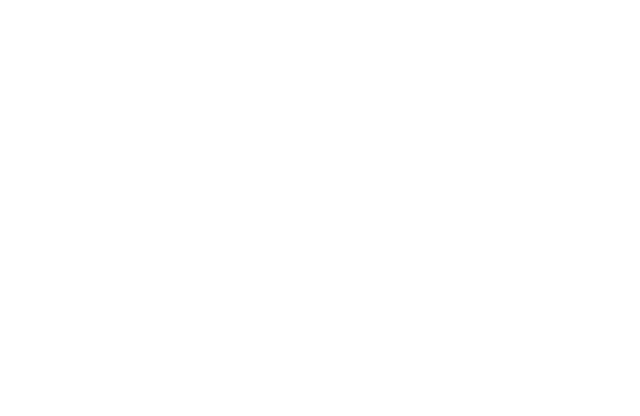
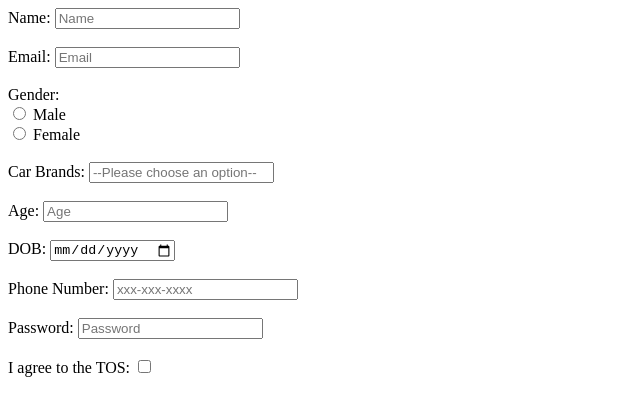
Before and after one commit to acciojob/signup-form-car-SAHILDWIVEDI1232, a website: page main.html in a window 1280 px wide. Shown: the whole page, without its empty margins (0-640 px from the left). Drawn offline with Linux system fonts and the light colour scheme.

Commit message:
created a submission

```diff
--- a/main.html
+++ b/main.html
@@ -8,6 +8,80 @@
 
 <body>
 	<!-- the entire body must be written by student -->
+	<form method="post">
+		<label for="name">Name:</label>
+		<input
+			type="Text"
+			id="name"
+			name="name"
+			placeholder="Name"
+			required>
+			<br><br>
+		<label for="name">Email:</label>
+		<input
+			type="Email"
+			id="email"
+			name="email"
+			placeholder="Email"
+			required>
+			<br><br>
+		<label>Gender:</label><br>
+
+<input type="radio" id="gender_m" name="Gender" placeholder="-" required>
+<label for="gender_m">Male</label><br>
+
+<input type="radio" id="gender_f" name="Gender" placeholder="-">
+<label for="gender_f">Female</label><br><br>
+		<label for="name">Car Brands:</label>
+		<input
+			type="Select"
+			id="cars"
+			name="cars"
+			placeholder="--Please choose an option--"
+			required>
+			<br><br>
+		<label for="name">Age:</label>
+		<input
+			type="Number"
+			id="age"
+			name="age"
+			placeholder="Age"
+			required>
+			<br><br>
+		<label for="name">DOB:</label>
+		<input
+			type="Date"
+			id="dob"
+			name="DOB"
+			placeholder="-"
+			required>
+			<br><br>
+		<label for="name">Phone Number:</label>
+		<input
+			type="tel"
+			id="tel"
+			name="Phone number"
+			placeholder="xxx-xxx-xxxx"
+			required="No">
+			<br><br>
+		<label for="name">Password:</label>
+		<input
+			type="password"
+			id="password"
+			name="password"
+			placeholder="Password"
+			required>
+			<br><br>
+
+		<label for="name">I agree to the TOS:</label>
+		<input
+			type="checkbox"
+			id="tos"
+			name="I agree to the TOS"
+			placeholder="-"
+			required>
+			<br><br>
+
     <script type="text/javascript" src="./script.js">
 </script>
 
```
